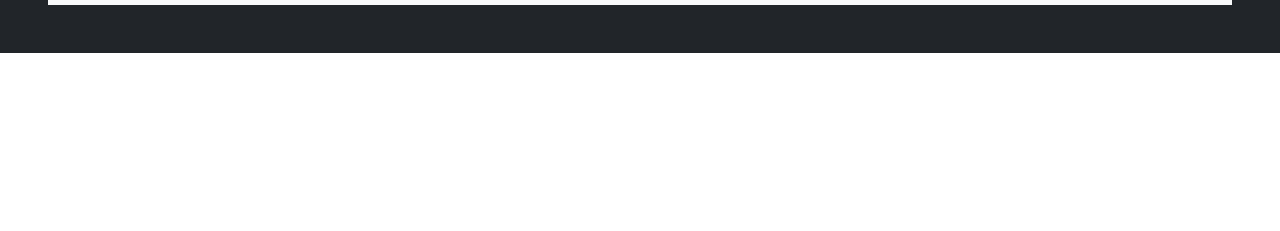
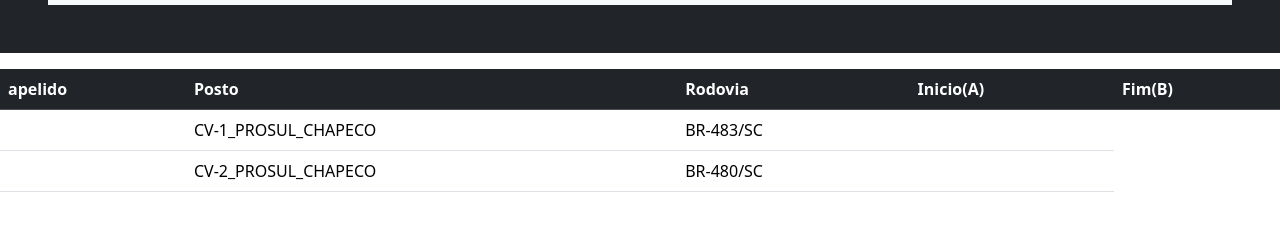
Before and after one commit to SamuelMadeiraa/Meu-Portfolio, a plain HTML site: page LayoutProsul/inde.html in a window 1280 px wide. Shown: the part 163-394 px from the top of the page. Drawn offline with nearby package versions, Linux system fonts and the light colour scheme.

Commit message:
Adicionado Tabela

```diff
--- a/LayoutProsul/inde.html
+++ b/LayoutProsul/inde.html
@@ -39,6 +39,34 @@
         </nav>
     </div>
     </header>
-
-</body>
+    <section>
+        <div class="breadcrumb"></div>
+       <div class="table-responsive">
+        <table  class="table">
+          <thead class="table-dark">
+            <tr>
+              <th scope="col">apelido</th>
+              <th scope="col">Posto</th>
+              <th scope="col">Rodovia</th>
+              <th scope="col">Inicio(A)</th>
+              <th scope="col">Fim(B)</th>
+            </tr>
+          </thead>
+          <tbody>
+            <tr>
+              <th scope="row"></th>
+              <td>CV-1_PROSUL_CHAPECO</td>
+              <td>BR-483/SC</td>
+              <td></td>
+            </tr>
+            <tr>
+              <th scope="row"></th>
+              <td>CV-2_PROSUL_CHAPECO</td>
+              <td>BR-480/SC</td>
+              <td></td>
+            </tr>
+          </tbody>
+        </table>
+      </div>
+    </body>
 </html>
```
